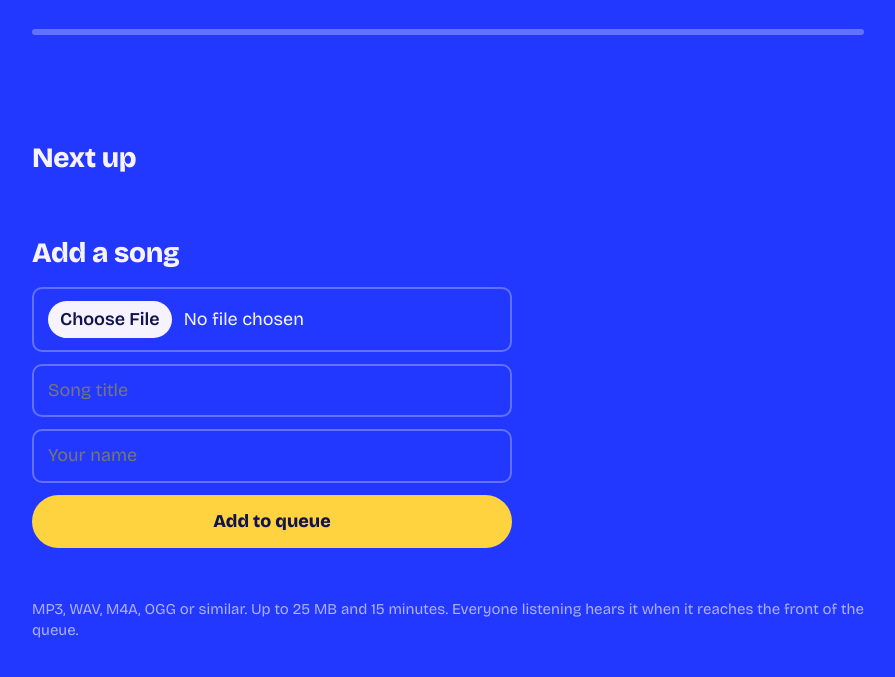
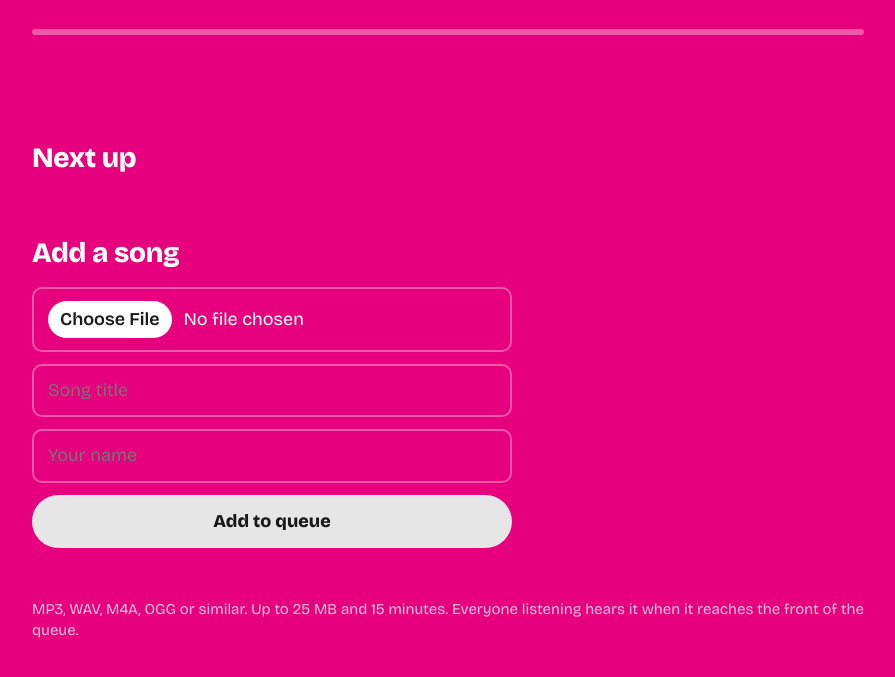
Before and after one commit to dylanc316/playthatshit, a website: page public/index.html in a window 1280 px wide. Shown: the part 331-1008 px from the top of the page, without its empty margins (192-1087 px from the left). Drawn offline with nearby package versions, Linux system fonts and the light colour scheme.

Commit message:
Update index.html

```diff
--- a/public/index.html
+++ b/public/index.html
@@ -8,7 +8,7 @@
 <link rel="preconnect" href="https://fonts.gstatic.com" crossorigin>
 <link href="https://fonts.googleapis.com/css2?family=Bricolage+Grotesque:opsz,wght@12..96,400;12..96,600;12..96,800&display=swap" rel="stylesheet">
 <style>
-  :root { --bg:#2338ff; --ink:#f6f3ff; --hot:#ffd23f; --dim:rgba(246,243,255,.65); --line:rgba(246,243,255,.3); }
+  :root { --bg:#e6007e; --ink:#ffffff; --hot:#e6e6e6; --dim:rgba(255,255,255,.75); --line:rgba(255,255,255,.35); }
   * { box-sizing: border-box; }
   html, body { margin:0; min-height:100%; }
   body { background:var(--bg); color:var(--ink); font-family:'Bricolage Grotesque',Arial,sans-serif; font-size:18px; line-height:1.4; }
@@ -22,7 +22,7 @@
   #by b { color:var(--hot); font-weight:800; }
   .bar { height:6px; background:var(--line); margin-top:32px; border-radius:3px; overflow:hidden; }
   .bar i { display:block; height:100%; width:0; background:var(--hot); }
-  button { font:inherit; font-weight:800; background:var(--hot); color:#10154d; border:0; border-radius:999px; padding:14px 28px; cursor:pointer; }
+  button { font:inherit; font-weight:800; background:var(--hot); color:#1a1a1a; border:0; border-radius:999px; padding:14px 28px; cursor:pointer; }
   button:disabled { opacity:.5; cursor:default; }
   button:focus-visible, input:focus-visible { outline:3px solid var(--ink); outline-offset:3px; }
   #tune { margin-top:28px; font-size:20px; }
@@ -34,7 +34,7 @@
   .note { color:var(--dim); font-size:15px; margin:10px 0 0; }
   form { display:grid; gap:12px; max-width:480px; }
   input { font:inherit; padding:12px 14px; border-radius:10px; border:2px solid var(--line); background:transparent; color:var(--ink); }
-  input::file-selector-button { font:inherit; font-weight:600; margin-right:12px; padding:6px 12px; border:0; border-radius:999px; background:var(--ink); color:#10154d; cursor:pointer; }
+  input::file-selector-button { font:inherit; font-weight:600; margin-right:12px; padding:6px 12px; border:0; border-radius:999px; background:var(--ink); color:#1a1a1a; cursor:pointer; }
   #msg { min-height:1.4em; margin:4px 0 0; }
   @media (prefers-reduced-motion: no-preference) { .bar i { transition: width .9s linear; } }
 </style>
```
